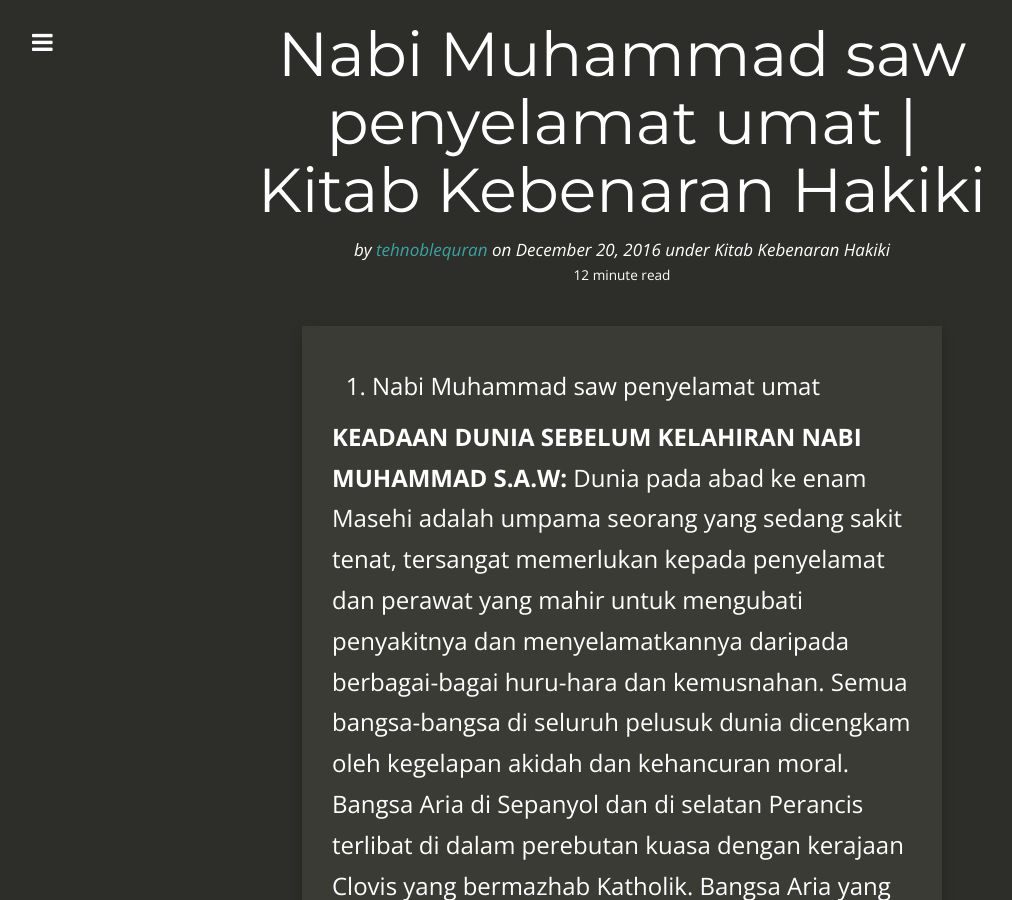
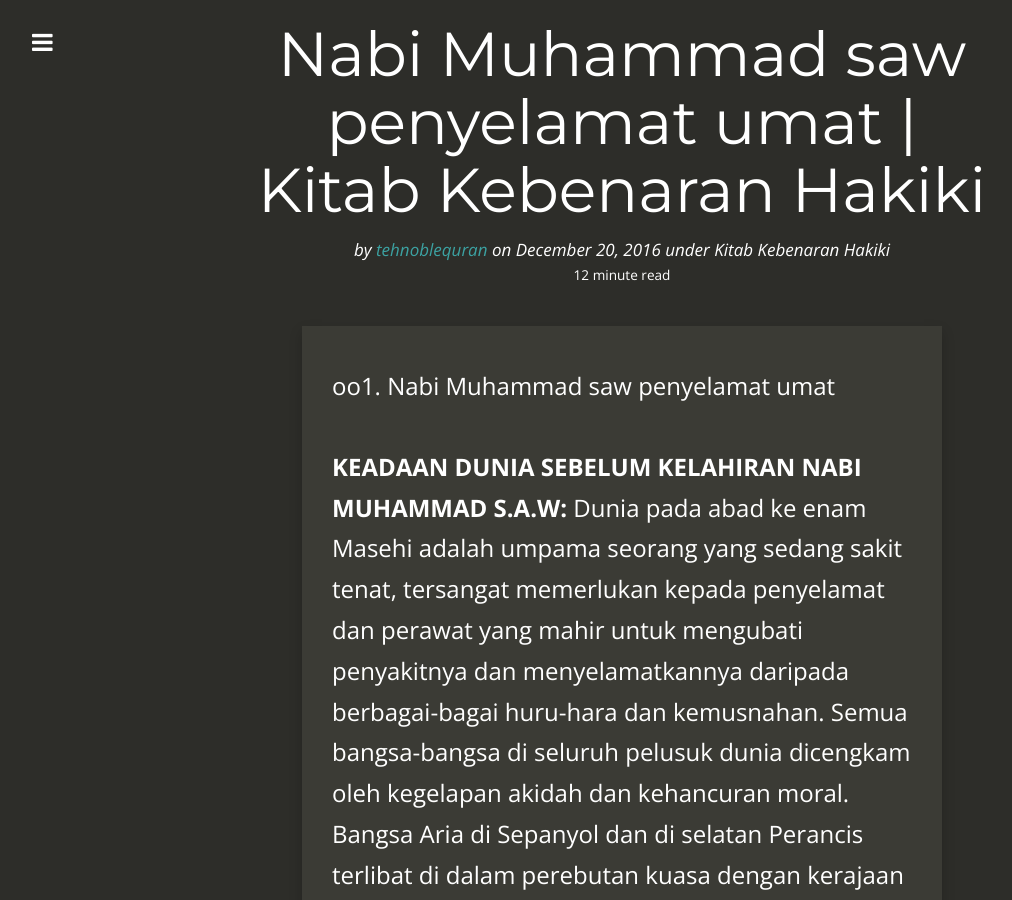
Before and after one commit to kedamaian/swsyafiq, a Jekyll site: the page built from _posts/2016-12-20--nabi-muhammad-saw-penyelamat-umat-kitab-kebenaran-hakiki.md, in a window 1280 px wide and 900 px high. Shown: the whole window, without its empty margins (18-1030 px from the left). Built offline with Jekyll 4.4.1, drawn with Linux system fonts in a browser that asks for light colours; nearby versions of some CDN libraries; comment, search, counter and statistics services are not loaded.

Commit message:
Updated 2016-12-20--nabi-muhammad-saw-penyelamat-umat-kitab-kebenaran-hakiki.md

```diff
--- a/_posts/2016-12-20--nabi-muhammad-saw-penyelamat-umat-kitab-kebenaran-hakiki.md
+++ b/_posts/2016-12-20--nabi-muhammad-saw-penyelamat-umat-kitab-kebenaran-hakiki.md
@@ -6,7 +6,7 @@ title: ' Nabi Muhammad saw penyelamat umat | Kitab Kebenaran Hakiki'
 categories:
   - Kitab Kebenaran Hakiki
 ---
-01. Nabi Muhammad saw penyelamat umat
+oo1. Nabi Muhammad saw penyelamat umat
 
 **KEADAAN DUNIA SEBELUM KELAHIRAN NABI MUHAMMAD S.A.W:**
 Dunia pada abad ke enam Masehi adalah umpama seorang yang sedang sakit tenat, tersangat memerlukan kepada penyelamat dan perawat yang mahir untuk mengubati penyakitnya dan menyelamatkannya daripada berbagai-bagai huru-hara dan kemusnahan. Semua bangsa-bangsa di seluruh pelusuk dunia dicengkam oleh kegelapan akidah dan kehancuran moral. Bangsa Aria di Sepanyol dan di selatan Perancis terlibat di dalam perebutan kuasa dengan kerajaan Clovis yang bermazhab Katholik. Bangsa Aria yang mendapat bantuan daripada kerajaan Roman Timur berjaya menewaskan kerajaan Clovis. Setelah berjaya menewaskan kerajaan Clovis, bangsa Aria berperang pula menentang kerajaan Roman Timur yang telah membantu mereka, kerana berebut kuasa ke atas tanah jajahan. Di negeri Inggeris pula bangsa Anglo dan bangsa Saxon terlibat di dalam kes perebutan tanah juga. Di Itali, kekuasaan kerajaan Roman sudah sangat lemah, lalu ia berpindah kepada kekuasaan gereja (agama Masehi). Kerajaan Yunani pula sudah dijajah oleh kerajaan Roman Timur.
```
